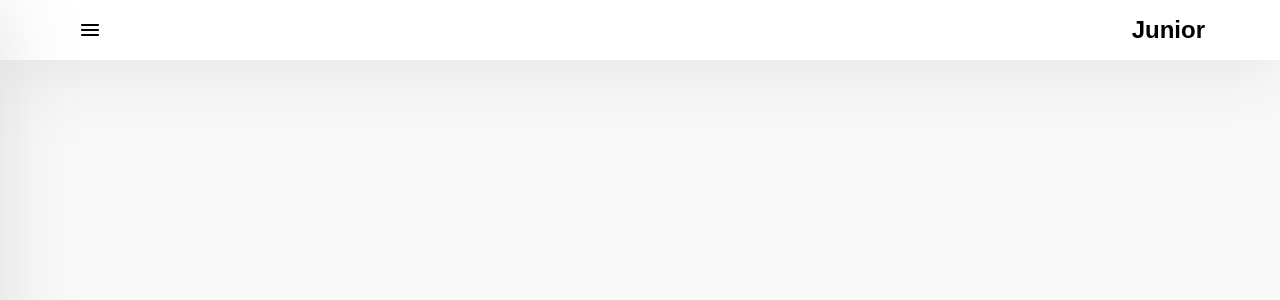
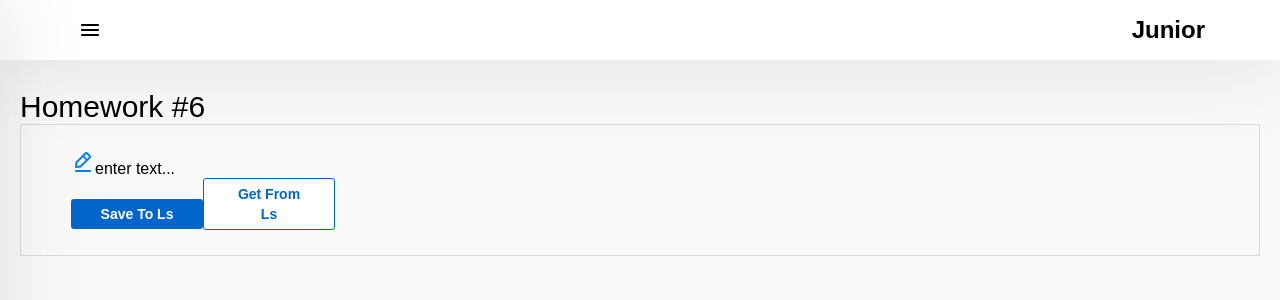
Before and after one commit to apastan/hw-sprint-2, a React (Create React App) app: page /#/junior in a window 1280 px wide. Shown: the top 300 px of the page. Built offline with nearby package versions, Linux system fonts and the light colour scheme; the HTML template or start-up script is replaced by a standard one.

Commit message:
03-02 Start

```diff
--- a/src/s2-homeworks/hw05/pages/Junior.tsx
+++ b/src/s2-homeworks/hw05/pages/Junior.tsx
@@ -1,13 +1,12 @@
 import React from 'react'
-// import HW6 from '../../hw06/HW6'
-// import HW7 from '../../hw07/HW7'
+import HW6 from "../../hw06/HW6";
 // import HW8 from '../../hw08/HW8'
 // import HW9 from '../../hw09/HW9'
 
 function Junior() {
     return (
         <div id={'hw5-page-junior'}>
-            {/*<HW6 />*/}
+            <HW6 />
             {/*<HW7 />*/}
             {/*<HW8 />*/}
             {/*<HW9 />*/}
```
